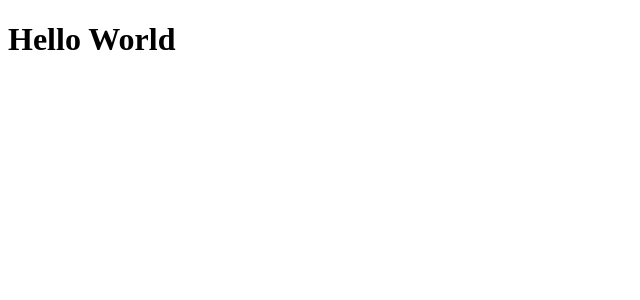
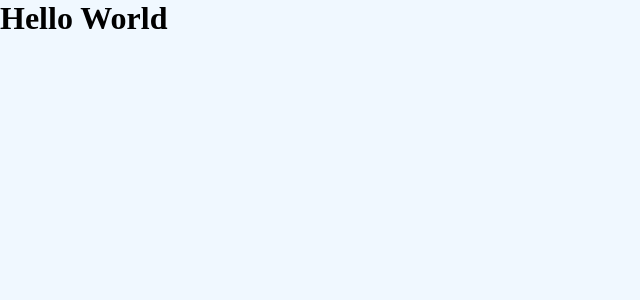
Before and after one commit to pellizzetti/goreact-desafio-02, a React (Create React App) app: page / in a window 1280 px wide. Shown: the top 300 px of the page, without its empty margins (0-640 px from the left). Built offline with nearby package versions, Linux system fonts and the light colour scheme.

Commit message:
Add styled-components

```diff
--- a/package.json
+++ b/package.json
@@ -5,7 +5,8 @@
   "dependencies": {
     "react": "^16.4.2",
     "react-dom": "^16.4.2",
-    "react-scripts": "1.1.5"
+    "react-scripts": "1.1.5",
+    "styled-components": "^3.4.5"
   },
   "scripts": {
     "start": "react-scripts start",
--- a/src/App.js
+++ b/src/App.js
@@ -1,13 +1,11 @@
-import React, { Component } from 'react';
+import React from 'react';
 
-class App extends Component {
-  render() {
-    return (
-      <div className="App">
-        <h1>Hello World</h1>
-      </div>
-    );
-  }
-}
+import './styles/global';
+
+const App = () => (
+  <div className="App">
+    <h1>Hello World</h1>
+  </div>
+);
 
 export default App;
--- /dev/null
+++ b/src/styles/global.js
@@ -0,0 +1,15 @@
+import { injectGlobal } from 'styled-components';
+
+injectGlobal`
+  * {
+    margin: 0;
+    padding: 0;
+    box-sizing: border-box;
+  }
+
+  body {
+    background: aliceblue;
+    text-rendering: optimizeLegibility !important;
+    -webkit-font-smoothing: antialiased;
+  }
+`;
```
Also changed, not shown: .eslintrc.json, 1 other file (tests, documents, lock files or other folders).
